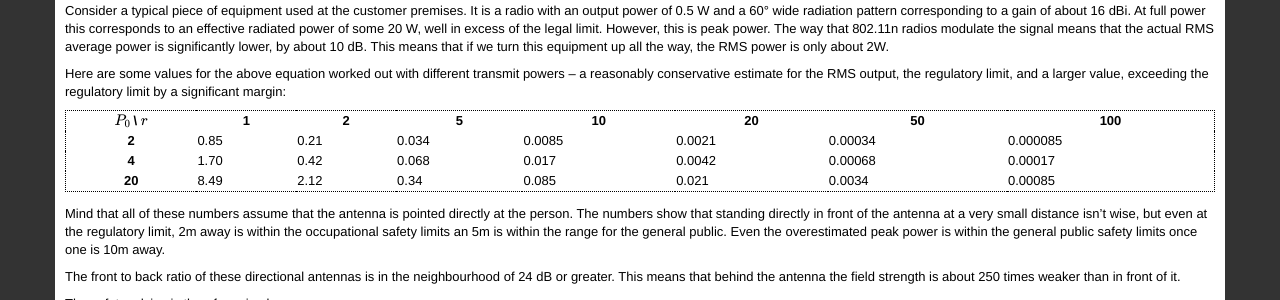
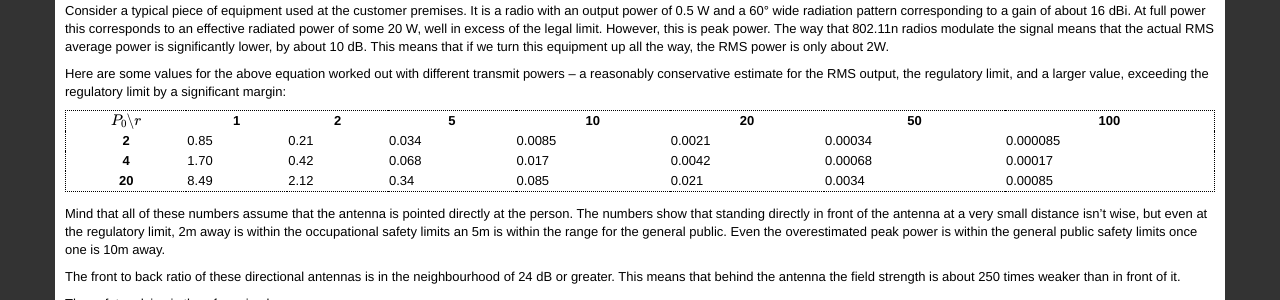
Before and after one commit to tegola-hubs/tegola-hubs.github.com, a Jekyll site: the page built from howto/emf.md, in a window 1280 px wide and 1362 px high. Shown: the part 720-1020 px from the top of the window. Built offline with Jekyll 4.4.1, drawn with Linux system fonts in a browser that asks for light colours; formulas are drawn with MathJax 3; comment, search, counter and statistics services are not loaded.

Commit message:
cosmetic

```diff
--- a/howto/emf.md
+++ b/howto/emf.md
@@ -84,7 +84,7 @@ by a significant margin:
 
 <div style="width: 100%; margin-bottom: 1em;">
  <table style="width: 100%; border: 1px dotted black">
-  <tr><th>\(P_0\) \ \(r\)</th>
+  <tr><th>\(P_0 \backslash r\)</th>
       <th>1</th>
       <th>2</th>
       <th>5</th>
```
